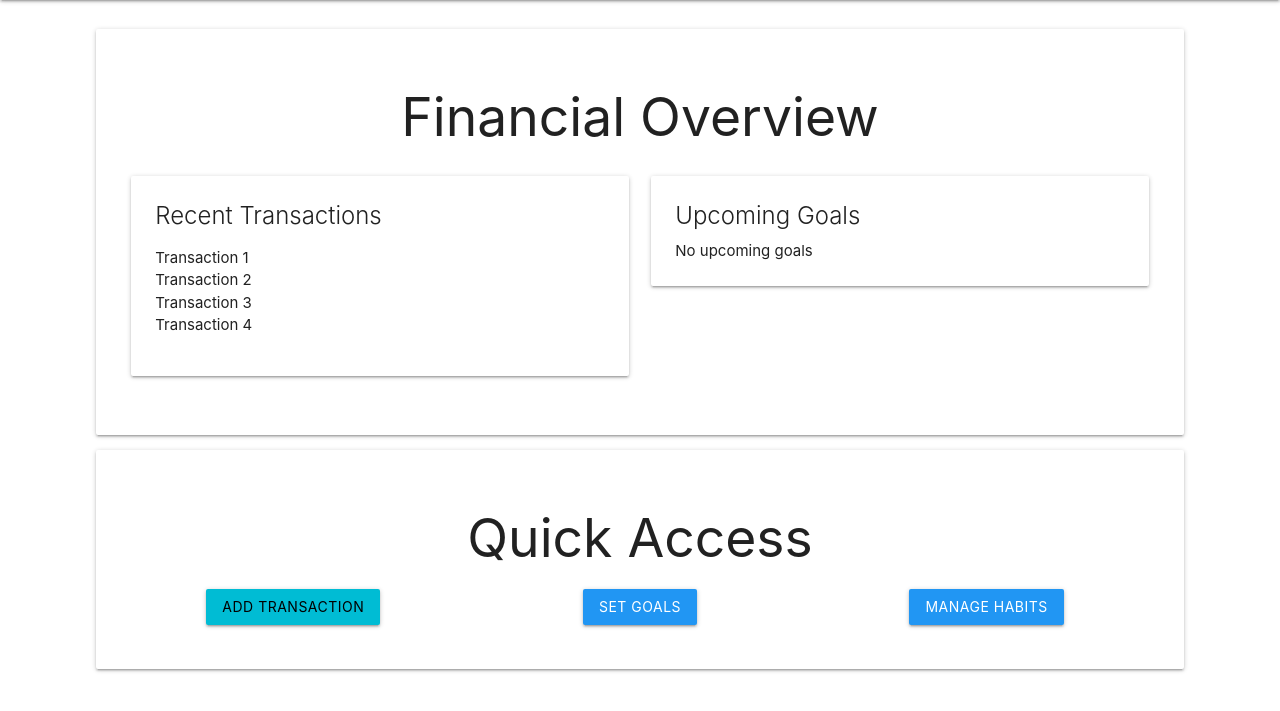
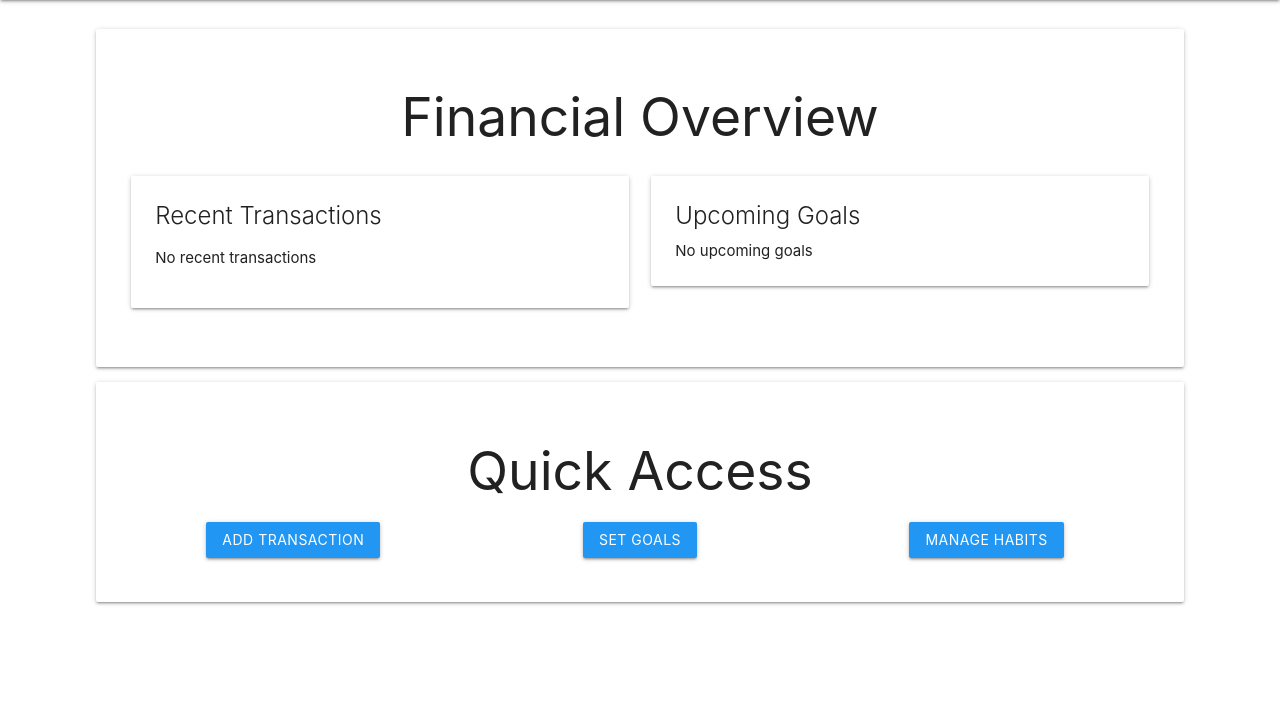
Before and after one commit to vrushabhjv/FinSmart-Application, a Django app: page / in a window 1280 px wide. Shown: the part 64-775 px from the top of the page. Run offline with Django 5.2, Linux system fonts and the light colour scheme.

Commit message:
small changes

```diff
--- a/FinSmart/templates/home.html
+++ b/FinSmart/templates/home.html
@@ -18,10 +18,13 @@
                         <span class="card-title">Recent Transactions</span>
                         <ul>
                             <!-- Placeholder for recent transactions -->
-                            <li>Transaction 1</li>
-                            <li>Transaction 2</li>
-                            <li>Transaction 3</li>
-                            <li>Transaction 4</li>
+                            {% if latest_transactions %}
+                                {% for transaction in latest_transactions %}
+                                    <li>{{ transaction.date }} - {{ transaction.category }} - {{ transaction.description }} - ${{ transaction.amount }}</li>
+                                {% endfor %}
+                            {% else %}
+                                <p>No recent transactions</p>
+                            {% endif %}
                         </ul>
                     </div>
                 </div>
@@ -43,7 +46,7 @@
         <h2 class="">Quick Access</h2>
         <div class="row">
             <div class="col s12 m4">
-                <a href="#" class="waves-effect waves-light btn cyan black-text">Add Transaction</a>
+                <a href={% url 'add_transaction' %} class="waves-effect waves-light btn blue ">Add Transaction</a>
             </div>
             <div class="col s12 m4">
                 <a href="#" class="waves-effect waves-light btn blue">Set Goals</a>
--- a/FinSmart/users/views.py
+++ b/FinSmart/users/views.py
@@ -3,11 +3,24 @@ from django.http import HttpResponse
 from django.contrib.auth.models import User, auth
 from django.contrib import messages
 from django.urls import reverse
+from transactions.models import Transaction
 
 # Create your views here.
 
 def home(request):
-    return render(request, 'home.html')
+    if request.user.is_authenticated:
+        print("User is authenticated")
+        # Retrieve the latest 4 transactions for the current user
+        latest_transactions = Transaction.objects.filter(user=request.user).order_by('-date')[:4]
+
+        # Now you have access to the latest 4 transactions related to the logged-in user
+
+        context = {
+            'latest_transactions': latest_transactions,
+        }
+        return render(request, 'home.html',context)
+    else:
+        return render(request, 'home.html')
 
 def register(request):
     # print("Login")
```
